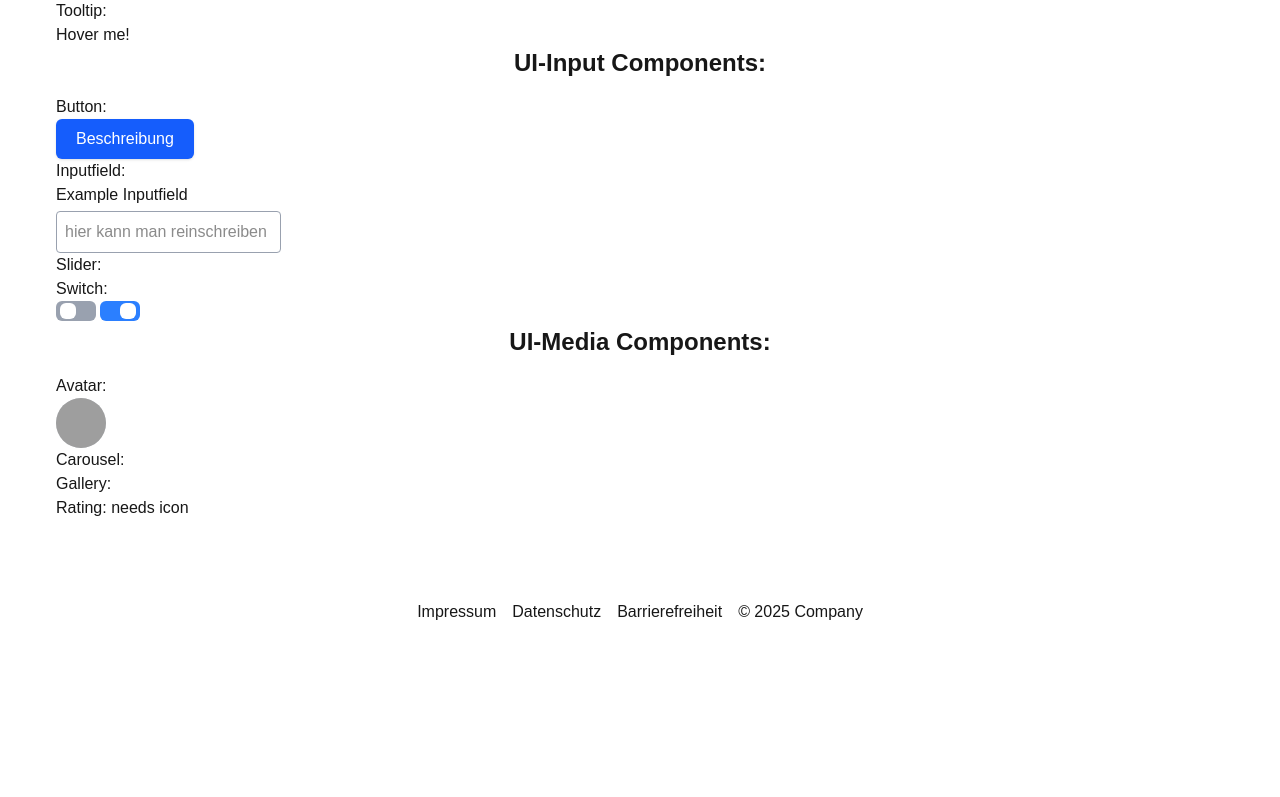
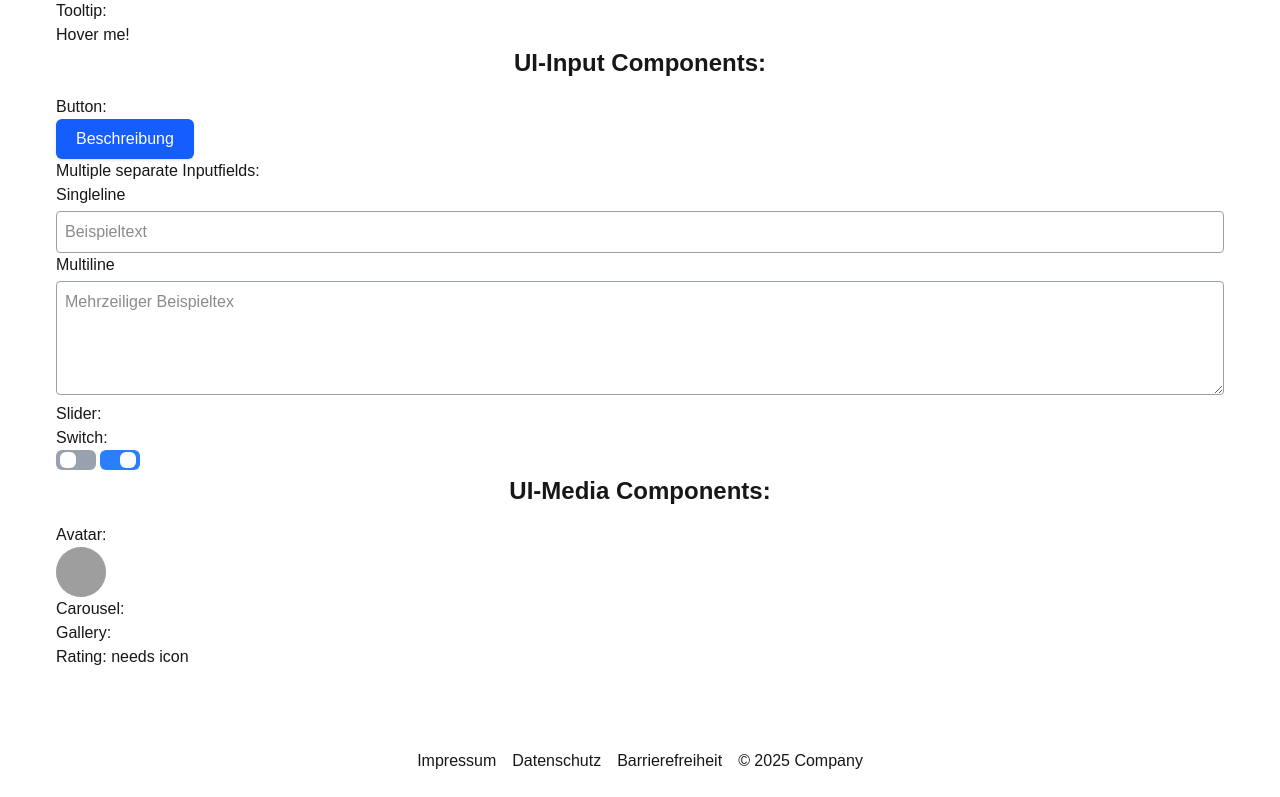
Before and after one commit to copiedcopypasta/dmwt, a Next.js app: page / in a window 1280 px wide. Shown: the part 821-1618 px from the top of the page. Before the commit the page ends 1469 px from the top, so only its background shows below. Built offline with nearby package versions, Linux system fonts and the light colour scheme; grey boxes are pictures that could not be loaded.

Commit message:
chore(page): update to show inputfield changes

```diff
--- a/src/app/page.tsx
+++ b/src/app/page.tsx
@@ -1,10 +1,8 @@
 'use client';
 import * as Components from './components/index';
-import React, { useState } from 'react';
+import React from 'react';
 
 export default function Home() {
-  const [inputValue, setInputValue] = useState('');
-
   return (
     <>
       <Components.Banner
@@ -96,12 +94,22 @@ export default function Home() {
                 <Components.Button color="blue" text="Beschreibung" link="" />
               </section>
               <section>
-                <p>Inputfield:</p>
+                <p>Multiple separate Inputfields:</p>
+
                 <Components.Inputfield
-                  label="Example Inputfield"
-                  value={inputValue}
-                  onChange={(e) => setInputValue(e.target.value)}
-                  placeholder="hier kann man reinschreiben"
+                  label="Singleline"
+                  defaultValue={''}
+                  placeholder="Beispieltext"
+                  fullWidth
+                />
+
+                <Components.Inputfield
+                  label="Multiline"
+                  defaultValue={''}
+                  placeholder="Mehrzeiliger Beispieltex"
+                  fullWidth
+                  multiline
+                  rows={4}
                 />
               </section>
               <section>
```
